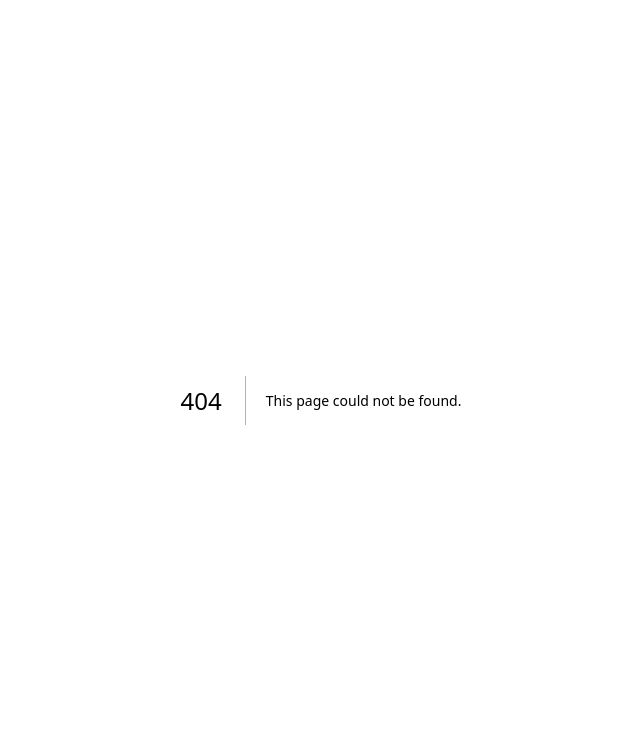
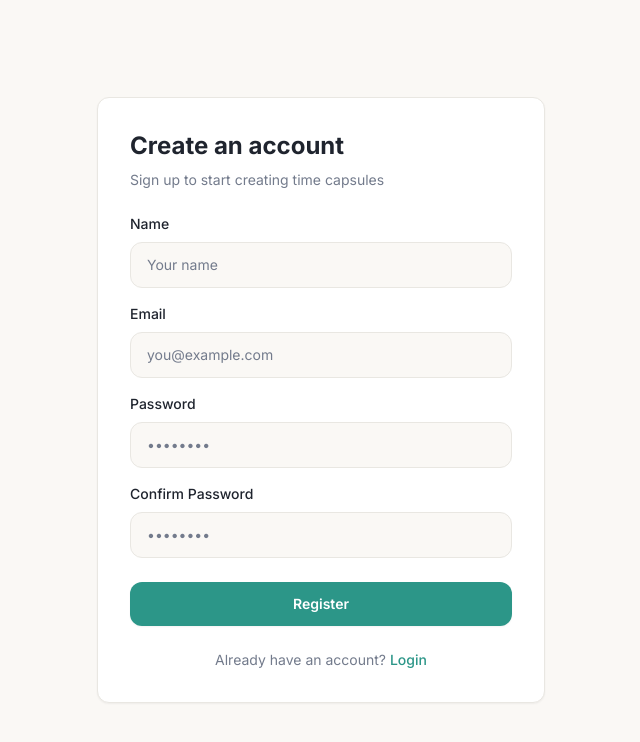
Before and after one commit to SriVarsha-06/digital-time-capsule, a Next.js app: page /register in a window 1280 px wide. Before the commit this address had no page. Shown: the top 742 px of the page, without its empty margins (319-959 px from the left). Built offline with nearby package versions, Linux system fonts and the light colour scheme; no server answers; a web font is replaced by a local one.

Commit message:
Create page.tsx

```diff
--- /dev/null
+++ b/app/register/page.tsx
@@ -0,0 +1,131 @@
+"use client"
+
+import { useState } from "react"
+import { useRouter } from "next/navigation"
+import { register } from "@/lib/capsules"
+
+export default function RegisterPage() {
+  const router = useRouter()
+  const [name, setName] = useState("")
+  const [email, setEmail] = useState("")
+  const [password, setPassword] = useState("")
+  const [confirmPassword, setConfirmPassword] = useState("")
+  const [error, setError] = useState("")
+  const [loading, setLoading] = useState(false)
+
+  async function handleSubmit(e: React.FormEvent) {
+    e.preventDefault()
+    setError("")
+
+    if (password !== confirmPassword) {
+      setError("Passwords do not match!")
+      return
+    }
+
+    setLoading(true)
+    try {
+      await register(name, email, password)
+      router.push("/capsules")
+    } catch (err: any) {
+      setError(err.message || "Something went wrong")
+    } finally {
+      setLoading(false)
+    }
+  }
+
+  return (
+    <div className="flex min-h-screen items-center justify-center px-4">
+      <div className="w-full max-w-md rounded-xl border border-border bg-card p-8 shadow-sm">
+        <h1 className="mb-2 text-2xl font-bold text-foreground">
+          Create an account
+        </h1>
+        <p className="mb-6 text-sm text-muted-foreground">
+          Sign up to start creating time capsules
+        </p>
+
+        {error && (
+          <div className="mb-4 rounded-lg border border-destructive/30 bg-destructive/10 px-4 py-3 text-sm text-destructive">
+            {error}
+          </div>
+        )}
+
+        <form onSubmit={handleSubmit} className="flex flex-col gap-4">
+          <div className="flex flex-col gap-2">
+            <label htmlFor="name" className="text-sm font-medium text-foreground">
+              Name
+            </label>
+            <input
+              id="name"
+              type="text"
+              value={name}
+              onChange={(e) => setName(e.target.value)}
+              placeholder="Your name"
+              required
+              className="rounded-lg border border-input bg-background px-4 py-3 text-sm text-foreground placeholder:text-muted-foreground outline-none ring-ring focus:ring-2"
+            />
+          </div>
+
+          <div className="flex flex-col gap-2">
+            <label htmlFor="email" className="text-sm font-medium text-foreground">
+              Email
+            </label>
+            <input
+              id="email"
+              type="email"
+              value={email}
+              onChange={(e) => setEmail(e.target.value)}
+              placeholder="you@example.com"
+              required
+              className="rounded-lg border border-input bg-background px-4 py-3 text-sm text-foreground placeholder:text-muted-foreground outline-none ring-ring focus:ring-2"
+            />
+          </div>
+
+          <div className="flex flex-col gap-2">
+            <label htmlFor="password" className="text-sm font-medium text-foreground">
+              Password
+            </label>
+            <input
+              id="password"
+              type="password"
+              value={password}
+              onChange={(e) => setPassword(e.target.value)}
+              placeholder="••••••••"
+              required
+              className="rounded-lg border border-input bg-background px-4 py-3 text-sm text-foreground placeholder:text-muted-foreground outline-none ring-ring focus:ring-2"
+            />
+          </div>
+
+          <div className="flex flex-col gap-2">
+            <label htmlFor="confirmPassword" className="text-sm font-medium text-foreground">
+              Confirm Password
+            </label>
+            <input
+              id="confirmPassword"
+              type="password"
+              value={confirmPassword}
+              onChange={(e) => setConfirmPassword(e.target.value)}
+              placeholder="••••••••"
+              required
+              className="rounded-lg border border-input bg-background px-4 py-3 text-sm text-foreground placeholder:text-muted-foreground outline-none ring-ring focus:ring-2"
+            />
+          </div>
+
+          <button
+            type="submit"
+            disabled={loading}
+            className="mt-2 rounded-lg bg-primary px-6 py-3 text-sm font-semibold text-primary-foreground shadow-sm transition-colors hover:bg-primary/90 disabled:opacity-50"
+          >
+            {loading ? "Creating account..." : "Register"}
+          </button>
+        </form>
+
+        <p className="mt-6 text-center text-sm text-muted-foreground">
+          Already have an account?{" "}
+          <a href="/login" className="font-medium text-primary hover:underline">
+            Login
+          </a>
+        </p>
+      </div>
+    </div>
+  )
+}
```
